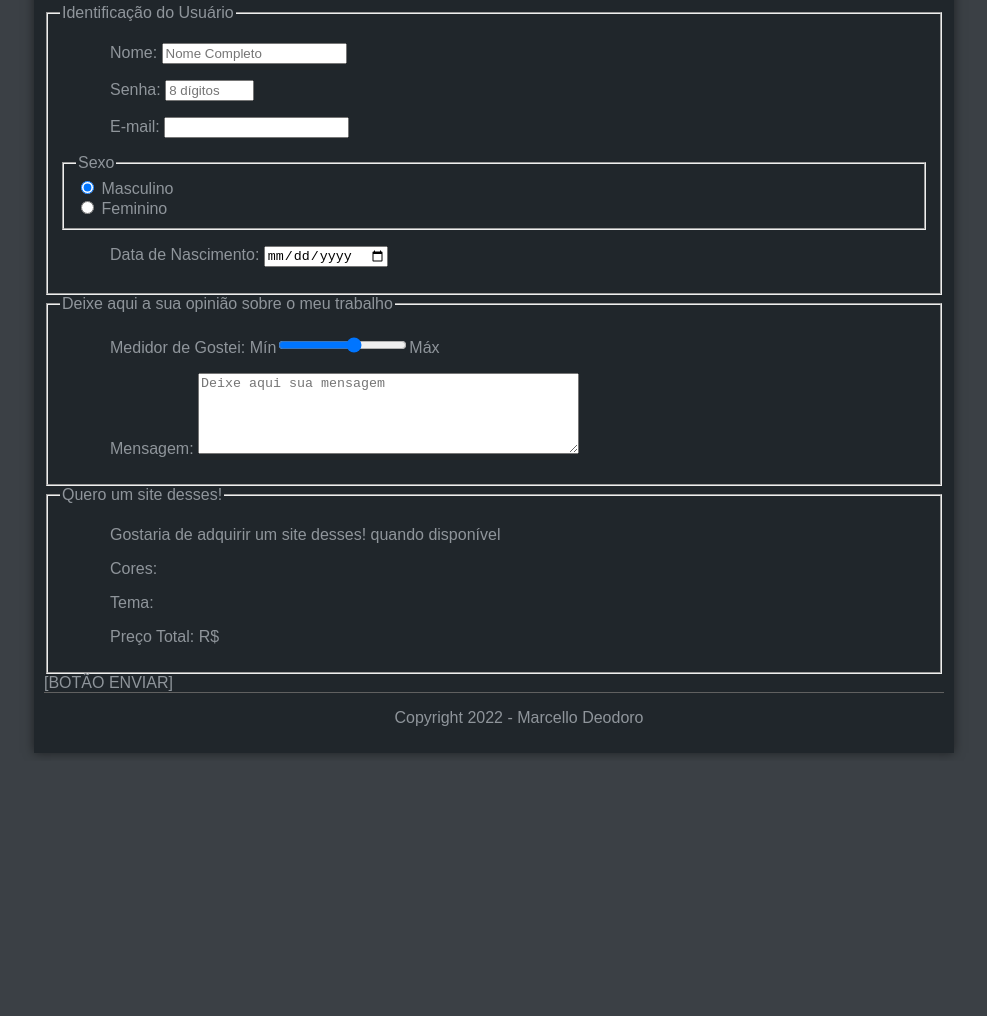
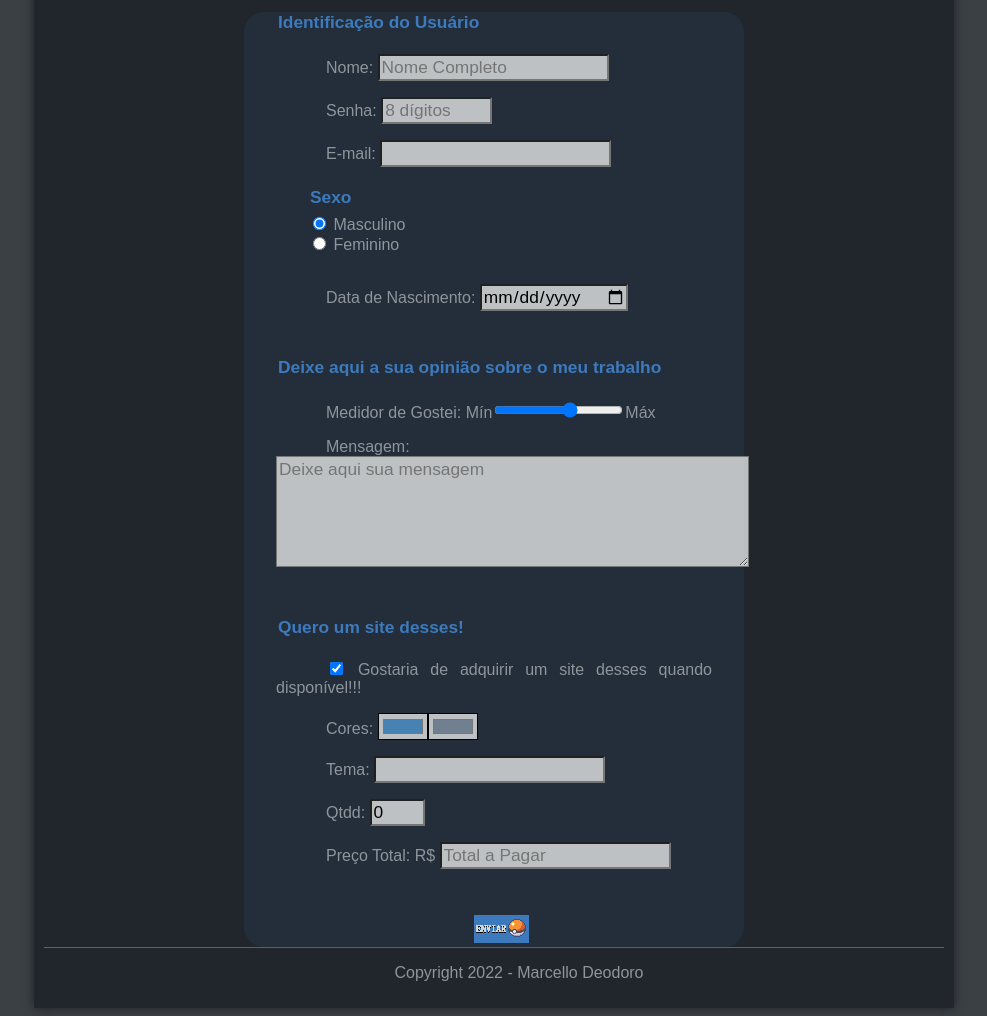
Before and after one commit to Mufasah00/projeto_exercicios_html_pkmn, a plain HTML site: page faleconosco.html in a window 1280 px wide. Shown: the part 250-1266 px from the top of the page, without its empty margins (146-1133 px from the left). Before the commit the page ends 1011 px from the top, so only its background shows below. Drawn offline with Linux system fonts and the light colour scheme; a web font is replaced by a local one.

Commit message:
adicionado a formatacao do formulario e finalizacao ate o momento do exercicio

```diff
--- a/_css/faleconosco.css
+++ b/_css/faleconosco.css
@@ -0,0 +1,40 @@
+@charset "utf-8";
+
+form {
+	width: 500px;
+	margin: auto;
+	background-color: rgba(61, 122, 189, .1);
+	border-radius: 20px;
+}
+
+input, textarea {
+	font-family: sans-serif;
+	font-weight: normal;
+	font-size: 13pt;
+	background-color: rgba(255, 255, 255, .7);
+}
+
+input:hover {
+	color: #dddddd;
+}
+
+div#botaopose {
+	margin-left: 230px;
+}
+
+legend {
+	color: rgba(61, 122, 189, 1);
+	font-weight: bold;
+	font-size: 13pt;
+	font-family: sans-serif;
+}
+
+fieldset {
+	border: none;
+	border-color: rgba(61, 122, 189, 1);
+	margin: 20px;
+}
+
+fieldset#sexo {
+	width: 150px;
+}
--- a/faleconosco.html
+++ b/faleconosco.html
@@ -4,6 +4,7 @@
 	<meta charset="utf-8">
 	<title>Pokémon Black & White</title>
 	<link rel="stylesheet" type="text/css" href="_css/estilo.css">
+    <link rel="stylesheet" type="text/css" href="_css/faleconosco.css">
 	<style>
 		   header#cabecalho-contato h1 {
     font-family: 'Source Serif Pro', sans-serif;
@@ -37,6 +38,14 @@ function mudaPichu (pichu) {
 	document.getElementById("icone").src = pichu;
 }
 </script>
+<script>
+    function calc_total() {
+        var qtdd = parseInt(document.getElementById('cQtdd').value);
+        tot = qtdd * 3000;
+        document.getElementById('cTot').value = tot;
+    }
+
+</script>
 <body>
  <div id="interface">
  	<header id="cabecalho">
@@ -69,7 +78,7 @@ function mudaPichu (pichu) {
 		</hgroup>
 	</header>
 
-<form method="post" id="fContato" action="mailto:contato@cursoemvideo.com">
+<form method="post" id="fContato" action="mailto:contato@cursoemvideo.com" oninput="calc_total();">
 
 <fieldset id="usuario">
 <legend>Identificação do Usuário</legend>
@@ -90,13 +99,21 @@ function mudaPichu (pichu) {
 
 <fieldset id="pedido">
 <legend>Quero um site desses!</legend>
-    <p><label for="cPed">Gostaria de adquirir um site desses! quando disponível</label></p>
-    <p><label for="cCor">Cores:</label></p>
-    <p><label for="cQtd">Tema:</label></p>
-    <p><label for="cTot">Preço Total: R$</label></p>
+    <p><input type="checkbox" name="tPed" id="cPed" checked/>
+        <label for="cPed">Gostaria de adquirir um site desses quando disponível!!!</label></p>
+    <p><label for="cCor">Cores:</label>
+        <input type="color" name="tCor" id="cCor" value="#4682B4"/><input type="color" name="tCor" id="cCor" value="#708090"/></p>
+    <p><label for="cTema">Tema:</label>
+        <input type="text" name="tTema" id="cTema" size="20" maxlength="30"/></p>
+    <p><label for="cQtdd">Qtdd:</label>
+        <input type="number" name="cQtdd" id="cQtdd" min="0" max="3" value="0"/></p>
+    <p><label for="cTot">Preço Total: R$</label>
+        <input type="text" name="tTot" id="cTot" placeholder="Total a Pagar" readonly/></p>
 </fieldset>
 
-[BOTÃO ENVIAR]
+<div id="botaopose">
+<input type="image" name="tEnviar" src="_imagens/botaoenviar.png"/>
+</div>
 </form>
 
 </article>
```
Also changed, not shown: _imagens/botaoenviar.png (added).
